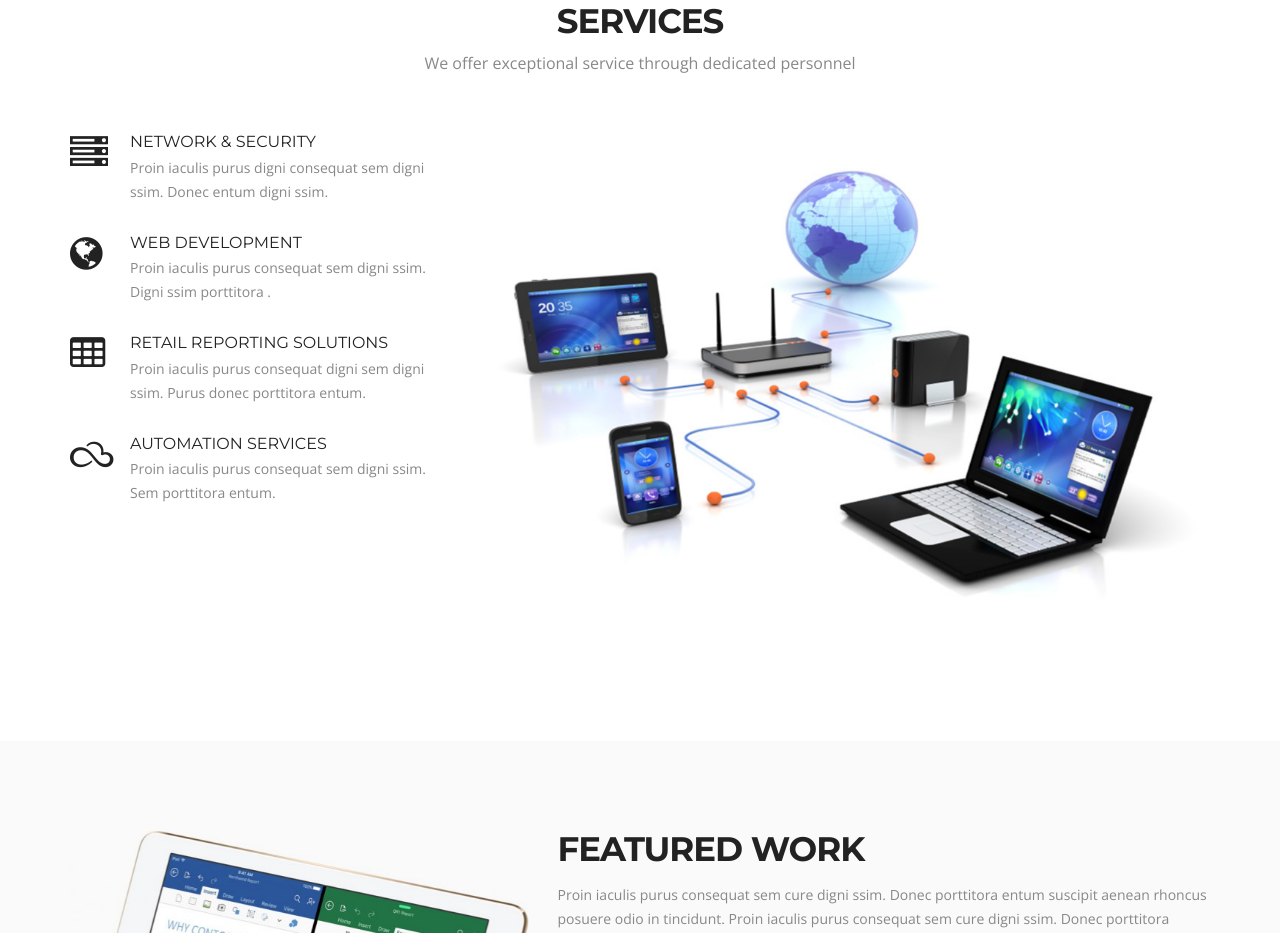
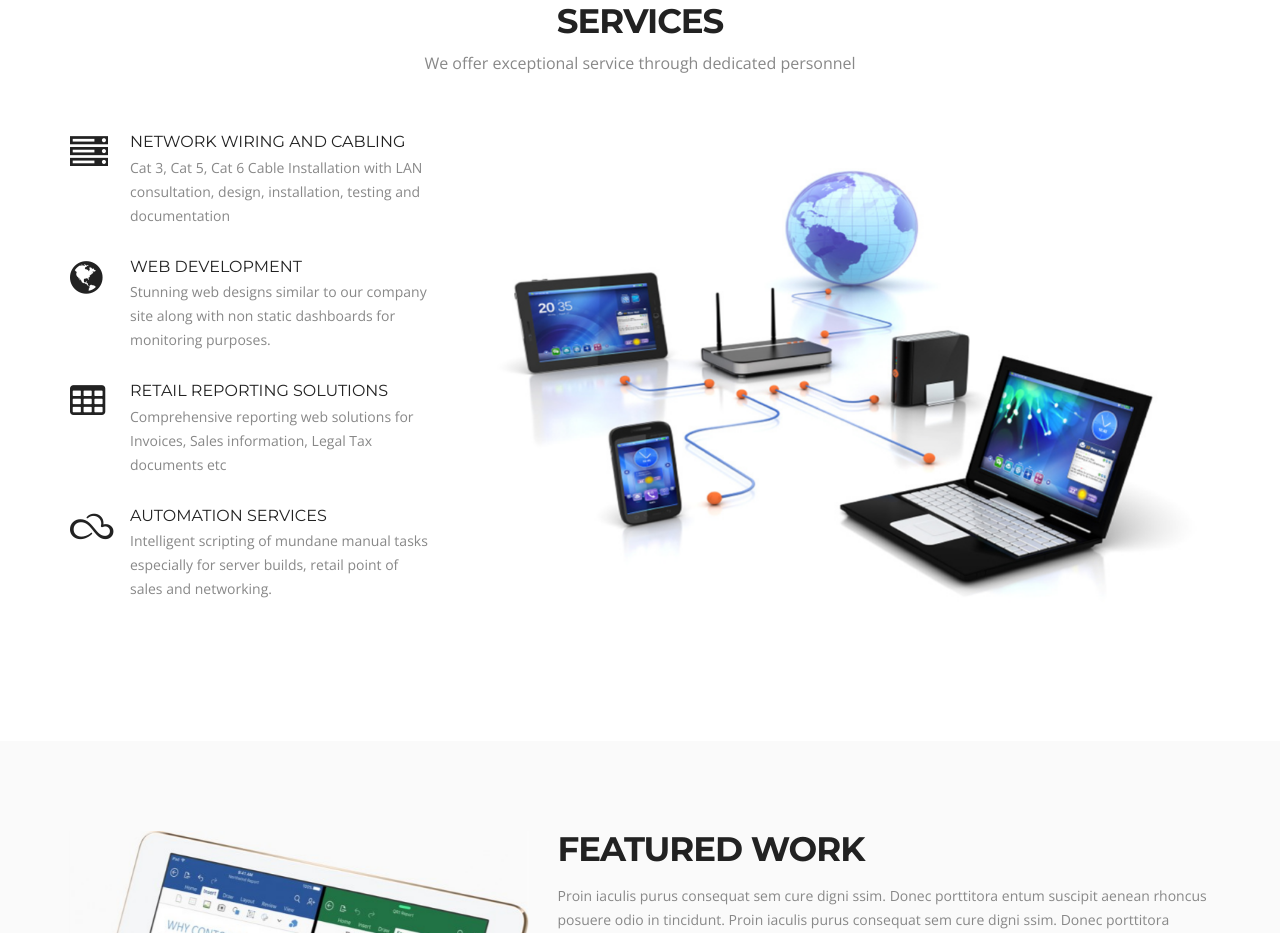
Before and after one commit to illicitus79/ComProfessionals, a plain HTML site: page index.html in a window 1280 px wide. Shown: the part 1215-2148 px from the top of the page. Drawn offline with nearby package versions, Linux system fonts and the light colour scheme.

Commit message:
Add serivce and dev summary

```diff
--- a/index.html
+++ b/index.html
@@ -85,8 +85,8 @@
 							<i class="fa fa-server"></i>
 						</div>
 						<div class="service-list-col2">
-							<h3>Network &amp; Security</h3>
-							<p>Proin iaculis purus digni consequat sem digni ssim. Donec entum digni ssim.</p>
+							<h3>Network Wiring and Cabling</h3>
+							<p>Cat 3, Cat 5, Cat 6 Cable Installation with LAN consultation, design, installation, testing and documentation</p>
 						</div>
 					</div>
 					<div class="service-list">
@@ -95,7 +95,7 @@
 						</div>
 						<div class="service-list-col2">
 							<h3>web development</h3>
-							<p>Proin iaculis purus consequat sem digni ssim. Digni ssim porttitora .</p>
+							<p>Stunning web designs similar to our company site along with non static dashboards for monitoring purposes.</p>
 						</div>
 					</div>
 					<div class="service-list">
@@ -104,7 +104,7 @@
 						</div>
 						<div class="service-list-col2">
 							<h3>Retail Reporting Solutions</h3>
-							<p>Proin iaculis purus consequat digni sem digni ssim. Purus donec porttitora entum.</p>
+							<p>Comprehensive reporting web solutions for Invoices, Sales information, Legal Tax documents etc</p>
 						</div>
 					</div>
 					<div class="service-list">
@@ -113,7 +113,7 @@
 						</div>
 						<div class="service-list-col2">
 							<h3>Automation services</h3>
-							<p>Proin iaculis purus consequat sem digni ssim. Sem porttitora entum.</p>
+							<p>Intelligent scripting of mundane manual tasks especially for server builds, retail point of sales and networking.</p>
 						</div>
 					</div>
 				</div>
```
